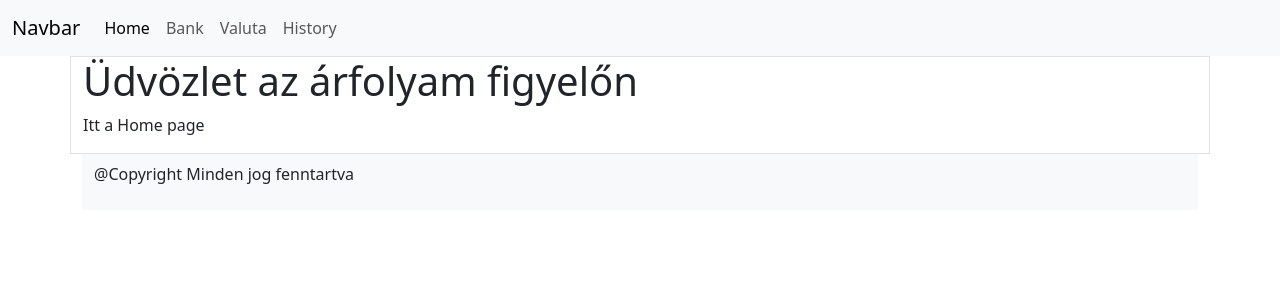
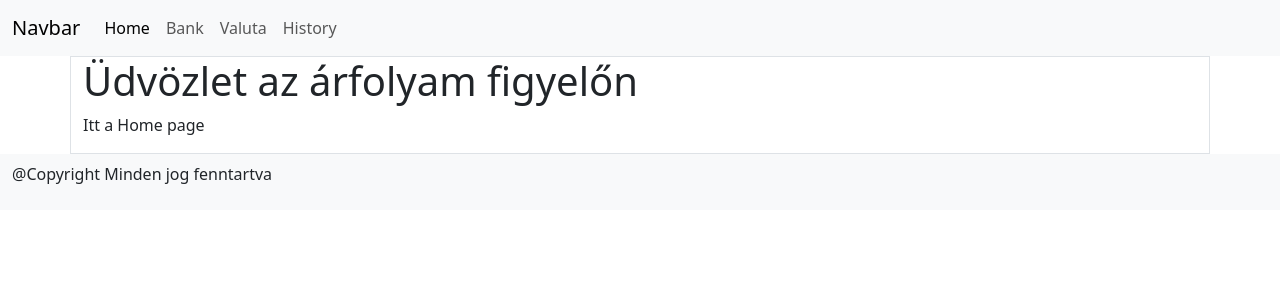
Before and after one commit to KncskBenedek/valuta-figyelo, a React (Vite) app in the folder valuta-figyelo/: page / in a window 1280 px wide. Shown: the top 300 px of the page. Built offline with nearby package versions, Linux system fonts and the light colour scheme.

Commit message:
footer nincs össze nyomva

```diff
--- a/valuta-figyelo/src/components/Footer.tsx
+++ b/valuta-figyelo/src/components/Footer.tsx
@@ -1,11 +1,9 @@
 export default function Footer() {
   return (
-    <div className="container container-fluid">
-      <footer className="navbar bg-body-tertiary bottom">
-        <div className="container-fluid">
-          <p>@Copyright Minden jog fenntartva</p>
-        </div>
-      </footer>
-    </div>
+    <footer className="navbar bg-body-tertiary bottom">
+      <div className="container-fluid">
+        <p>@Copyright Minden jog fenntartva</p>
+      </div>
+    </footer>
   );
 }
```
